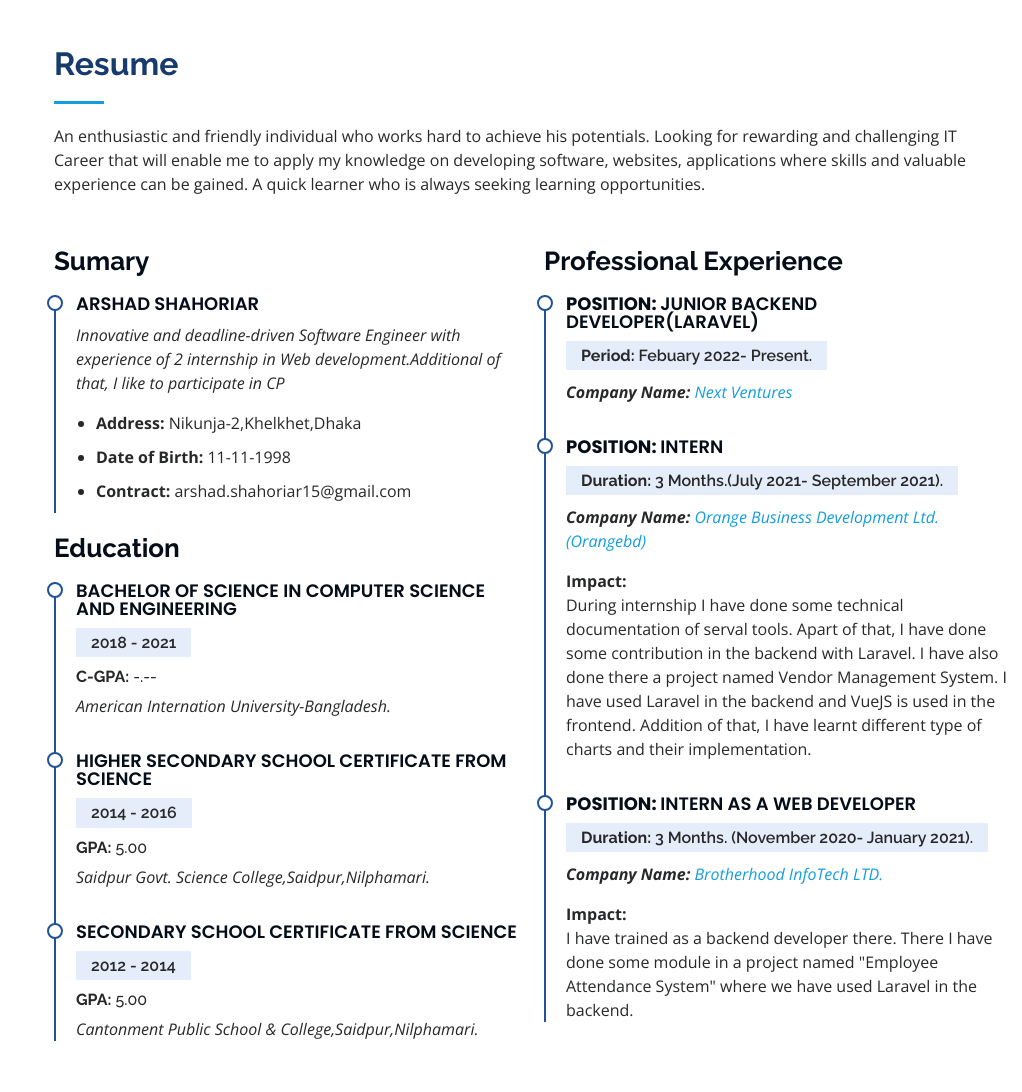
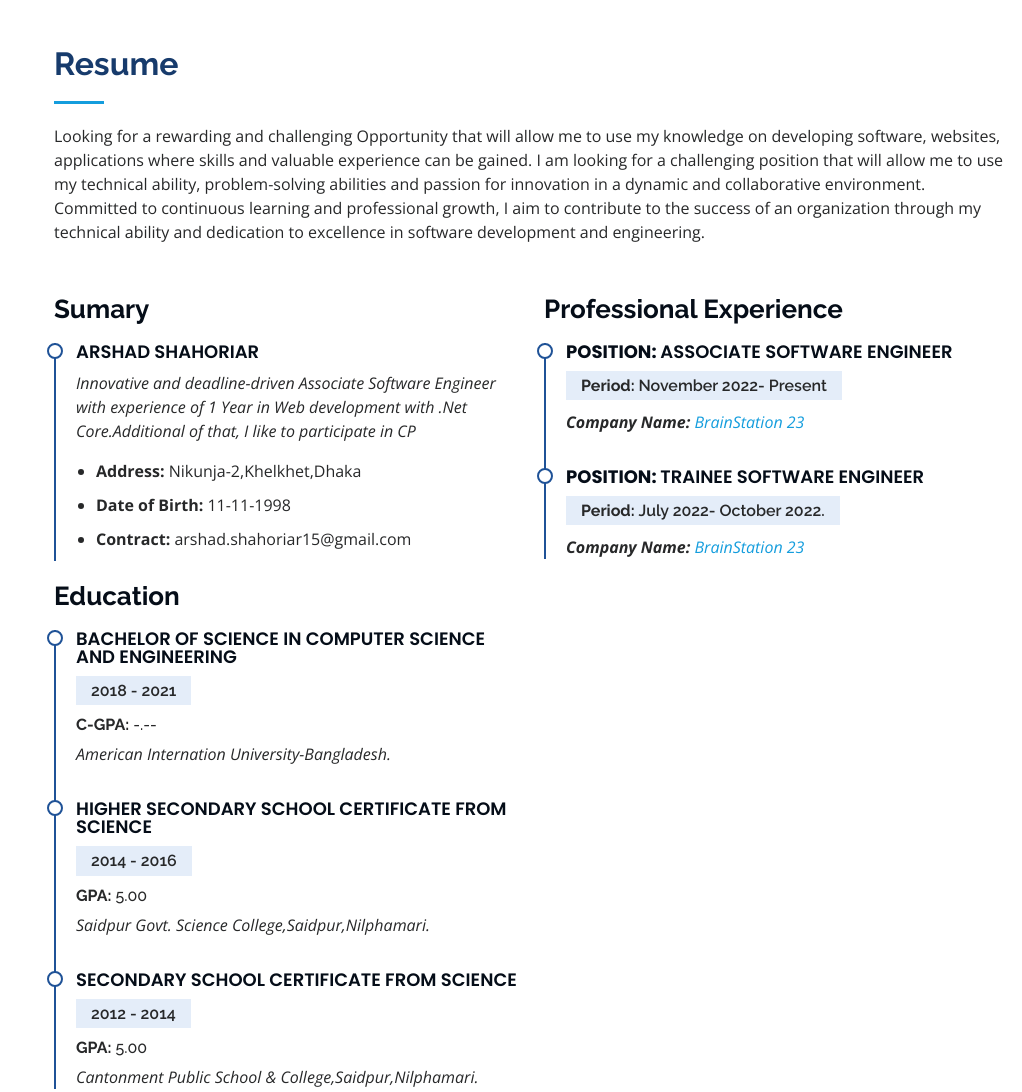
Before and after one commit to arshadShahoriar/portfolio.github.io, a plain HTML site: page index.html in a window 1280 px wide. Shown: the part 1960-3052 px from the top of the page, without its empty margins (258-1280 px from the left). Drawn offline with nearby package versions, Linux system fonts and the light colour scheme.

Commit message:
Update index.html
updated the resume

```diff
--- a/index.html
+++ b/index.html
@@ -251,10 +251,13 @@
 
         <div class="section-title">
           <h2>Resume</h2>
-          <p>An enthusiastic and friendly individual who works hard to achieve his potentials. Looking for rewarding and
-challenging IT Career that will enable me to apply my knowledge on developing software, websites,
-applications where skills and valuable experience can be gained. A quick learner who is always seeking
-learning opportunities.</p>
+          <p>Looking for a rewarding and challenging Opportunity that will allow me to use my
+knowledge on developing software, websites, applications where skills and valuable
+experience can be gained. I am looking for a challenging position that will allow me to use
+my technical ability, problem-solving abilities and passion for innovation in a dynamic and
+collaborative environment. Committed to continuous learning and professional growth, I
+aim to contribute to the success of an organization through my technical ability and
+dedication to excellence in software development and engineering.</p>
         </div>
 
         <div class="row">
@@ -262,7 +265,7 @@ learning opportunities.</p>
             <h3 class="resume-title">Sumary</h3>
             <div class="resume-item pb-0">
               <h4>Arshad Shahoriar</h4>
-              <p><em>Innovative and deadline-driven Software Engineer with  experience of 2 internship in Web development.Additional of that, I like to participate in CP</em></p>
+              <p><em>Innovative and deadline-driven Associate Software Engineer with  experience of 1 Year in Web development with .Net Core.Additional of that, I like to participate in CP</em></p>
               <ul>
                 <li><b>Address:</b> Nikunja-2,Khelkhet,Dhaka</li>
                 <li><b>Date of Birth:</b> 11-11-1998</li>
@@ -297,31 +300,17 @@ learning opportunities.</p>
           </div>
           <div class="col-lg-6" data-aos="fade-up" data-aos-delay="100">
             <h3 class="resume-title">Professional Experience</h3>
-		  <div class="resume-item">
-              <h4><b>Position: </b>Junior Backend Developer(Laravel)</h4>
-              <h5><b>Period: </b> Febuary 2022- Present.</h5>
-              <p><em><b>Company Name: </b> <a href="https://wearenext.io/">Next Ventures</a></em></p>
+		  	    <div class="resume-item">
+              <h4><b>Position: </b>Associate Software Engineer</h4>
+              <h5><b>Period: </b> November 2022- Present</h5>
+              <p><em><b>Company Name: </b> <a href="https://brainstation-23.com/">BrainStation 23</a></em></p>
             </div>
-            <div class="resume-item">
-              <h4><b>Position: </b> Intern</h4>
-              <h5><b>Duration: </b>  3 Months.(July 2021- September 2021).</h5>
-              <p><em><b>Company Name: </b><a href="https://www.orangebd.com/">Orange Business Development Ltd.(Orangebd)</a> </em></p>
+		    <div class="resume-item">
+              <h4><b>Position: </b>Trainee Software Engineer</h4>
+              <h5><b>Period: </b> July 2022- October 2022.</h5>
+              <p><em><b>Company Name: </b> <a href="https://brainstation-23.com/">BrainStation 23</a></em></p>
+            </div>
 
-              <b>Impact: </b>
-              <p>	 During internship I have done some technical documentation of serval tools. Apart of that, I
-have done some contribution in the backend with Laravel. I have also done there a project named
-Vendor Management System. I have used Laravel in the backend and VueJS is used in the frontend.
-Addition of that, I have learnt different type of charts and their implementation.
-              </p>
-            </div>
-            <div class="resume-item">
-              <h4><b>Position: </b>Intern as a Web Developer</h4>
-              <h5><b>Duration: </b> 3 Months. (November 2020- January 2021).</h5>
-              <p><em><b>Company Name: </b> <a href="">Brotherhood InfoTech LTD.</a></em></p>
-               <b>Impact: </b> <p> I have trained as a backend developer there. There I have done some module in a project
-                named "Employee Attendance System" where we have used Laravel in the backend.</p>
-
-            </div>
           </div>
         </div>
 
@@ -339,6 +328,21 @@ Addition of that, I have learnt different type of charts and their implementatio
 
 
         <div class="row">
+		          <div class="col-lg-12 col-md-6" data-aos="fade-up" data-aos-delay="100">
+           <!--  <div class="icon"><i class="bi bi-card-checklist"></i></div> -->
+            <h4 class="title"><a href="https://202.84.43.214:5042/"> Incepta Notice Manager</a></h4>
+           <!--  <p > -->
+            	<ul class="description">
+            		<li> A portal where users can see their notices in group or individuals and create their own portal
+followed by onion architecture</li>
+<li>
+Used technologies:
+<ul>
+	<li>Dot Net (Dot Net 4,5, jQuery, Bootstrap, Ajax </li>
+	</ul>
+</li>
+</ul>
+          </div>
           <div class="col-lg-12 col-md-6" data-aos="fade-up" data-aos-delay="100">
            <!--  <div class="icon"><i class="bi bi-card-checklist"></i></div> -->
             <h4 class="title"><a href="https://ar-attendance-management.herokuapp.com/public/login"> ATTENDENCE MANAGEMENT SYSTEM (March 2021 - Present)</a></h4>
```
